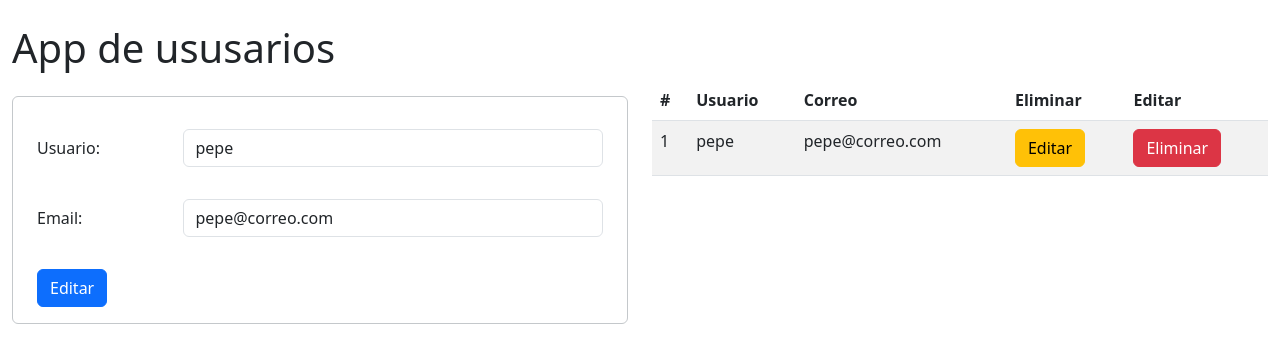
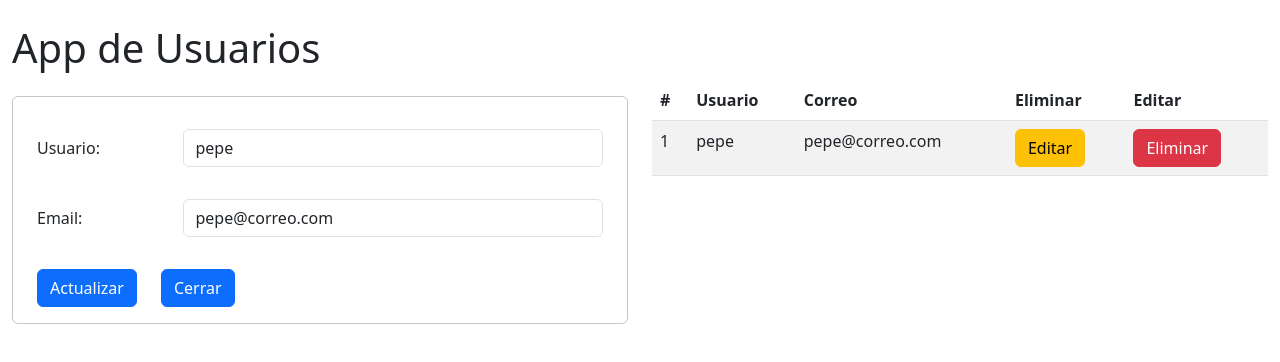
Before and after one commit to JAAL123/users-project, a React (Vite) app: page / in a window 1280 px wide. Both pictures are taken after a click on the button "Editar". Shown: the top 362 px of the page. Built offline with nearby package versions, Linux system fonts and the light colour scheme.

Commit message:
añadida funcionalidad cerrar y abrir form

```diff
--- a/src/UsersApp.jsx
+++ b/src/UsersApp.jsx
@@ -10,25 +10,42 @@ function UsersApp() {
     users,
     userSelected,
     initialUserForm,
+    formIsVisible,
     handlerAddUser,
     handlerRemoveUser,
     handlerSelectedUser,
+    handlerOpenForm,
+    handlerCloseForm,
   } = useUsers()
 
   //vista de la tabla de ususarios y formulario de usuarios
   return (
     <>
       <div className="container-fluid my-4">
-        <h1>App de ususarios</h1>
+        <h1>App de Usuarios</h1>
         <div className='row mt-2'>
+
+            {
+              !formIsVisible ||
               <div className='col-lg'>
                <UserForm
                 handlerAddUser={handlerAddUser}
                 userSelected={userSelected}
                 initialUserForm={initialUserForm}
+                handlerCloseForm={handlerCloseForm}
               />
               </div>
+            }
+
           <div className='col-lg'>
+            {
+              formIsVisible || <button
+                className='btn btn-primary my-2'
+                onClick={handlerOpenForm}
+              >
+                Nuevo usuario
+              </button>
+            }
             {
               users.length === 0 ?
                 <div className='alert alert-warning my-3 text-center'>No hay usuarios en el sistema</div>
--- a/src/components/UserForm.jsx
+++ b/src/components/UserForm.jsx
@@ -1,7 +1,7 @@
 import { useEffect, useState } from "react"
 import Swal from "sweetalert2"
 
-export function UserForm({ handlerAddUser, initialUserForm, userSelected }) {
+export function UserForm({ handlerAddUser, initialUserForm, userSelected, handlerCloseForm }) {
 
     //estado para controlar visibilidad de contraseña
     const [shown, setShown] = useState(false)
@@ -9,7 +9,6 @@ export function UserForm({ handlerAddUser, initialUserForm, userSelected }) {
     const [userForm, setUserForm] = useState(initialUserForm)
     //datos desestructurados del arreglo para el form
     const { id, username, email, password } = userForm
-    //funcion que controla visibilidad de contraseña
 
     //useEffect para verificar si se selecciona un usuario
     useEffect(() => {
@@ -17,7 +16,7 @@ export function UserForm({ handlerAddUser, initialUserForm, userSelected }) {
             ...userSelected,
         })
     }, [userSelected])
-
+    //funcion que controla visibilidad de contraseña
     const switchShown = () => {
         setShown(!shown)
     }
@@ -38,7 +37,7 @@ export function UserForm({ handlerAddUser, initialUserForm, userSelected }) {
                 icon: 'error',
                 title: 'Oops...',
                 text: 'Los campos deben estar completos',
-              })
+            })
             return
         }
         handlerAddUser(userForm)
@@ -111,12 +110,22 @@ export function UserForm({ handlerAddUser, initialUserForm, userSelected }) {
                     <div className="col-auto">
                         <button type="submit" className="btn btn-primary" >
                             {
-                                id > 0 ? 'Editar'
+                                id > 0 ? 'Actualizar'
                                     : 'Crear'
                             }
                         </button>
                     </div>
+                    <div className="col-auto">
+                        <button
+                            className='btn btn-primary mx-2'
+                            type="button"
+                            onClick={handlerCloseForm}
+                        >
+                            Cerrar
+                        </button>
+                    </div>
                 </div>
+
             </form>
         </>
     )
--- a/src/hooks/useUsers.js
+++ b/src/hooks/useUsers.js
@@ -22,17 +22,13 @@ export const useUsers = () => {
   const [users, dispatch] = useReducer(usersReducer, initialUsers)
   //estado para manejar usuarios seleccionados
   const [userSelected, setUserSelected] = useState(initialUserForm)
+  //estado para visibilidad del form
+  const [formIsVisible, setFormIsVisible] = useState(false)
 
   //funcion que se manda al reducer y recibe como parametro el objeto usuario
   const handlerAddUser = (user) => {
-    let type;
-    if (user.id === 0) {
-      type = 'addUser'
-    } else {
-      type = 'updateUser'
-    }
     dispatch({
-      type,
+      type: (user.id === 0) ? 'addUser' : 'updateUser' ,
       payload: user,
     })
     Swal.fire(
@@ -40,6 +36,8 @@ export const useUsers = () => {
       (user.id === 0) ? 'EL usuario a sido creado con exito' : 'EL usuario a sido actualizado con exito',
       'success'
     )
+    setFormIsVisible(false)
+    setUserSelected(initialUserForm)
   }
 
   //funcion que se manda al reducer y recibe como parametro un id
@@ -71,15 +69,31 @@ export const useUsers = () => {
 
   //funcion para selecionar un usuario y recuperar los datos para hacer un update
   const handlerSelectedUser = (user) => {
+    setFormIsVisible(true)
     setUserSelected({ ...user })
   }
+
+  //funcion para abrir form
+  const handlerOpenForm = () =>{
+    setFormIsVisible(true)
+  }
+  //funcion para cerrar form
+  const handlerCloseForm = () => {
+    setFormIsVisible(false)
+    setUserSelected(initialUserForm)
+  }
+
+
   return {
     users,
     userSelected,
     initialUserForm,
+    formIsVisible,
 
     handlerAddUser,
     handlerRemoveUser,
     handlerSelectedUser,
+    handlerOpenForm,
+    handlerCloseForm,
   }
 }
```
Lines whose indentation alone changed are shown as unchanged.
